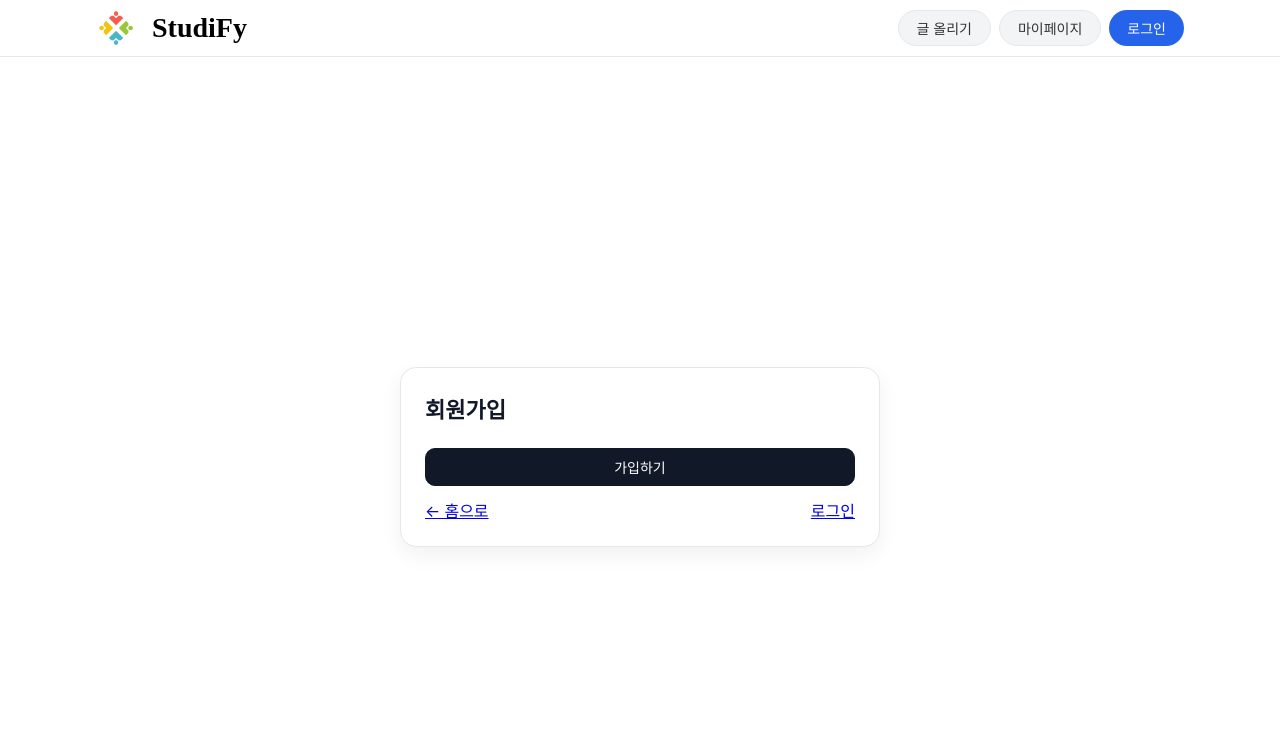
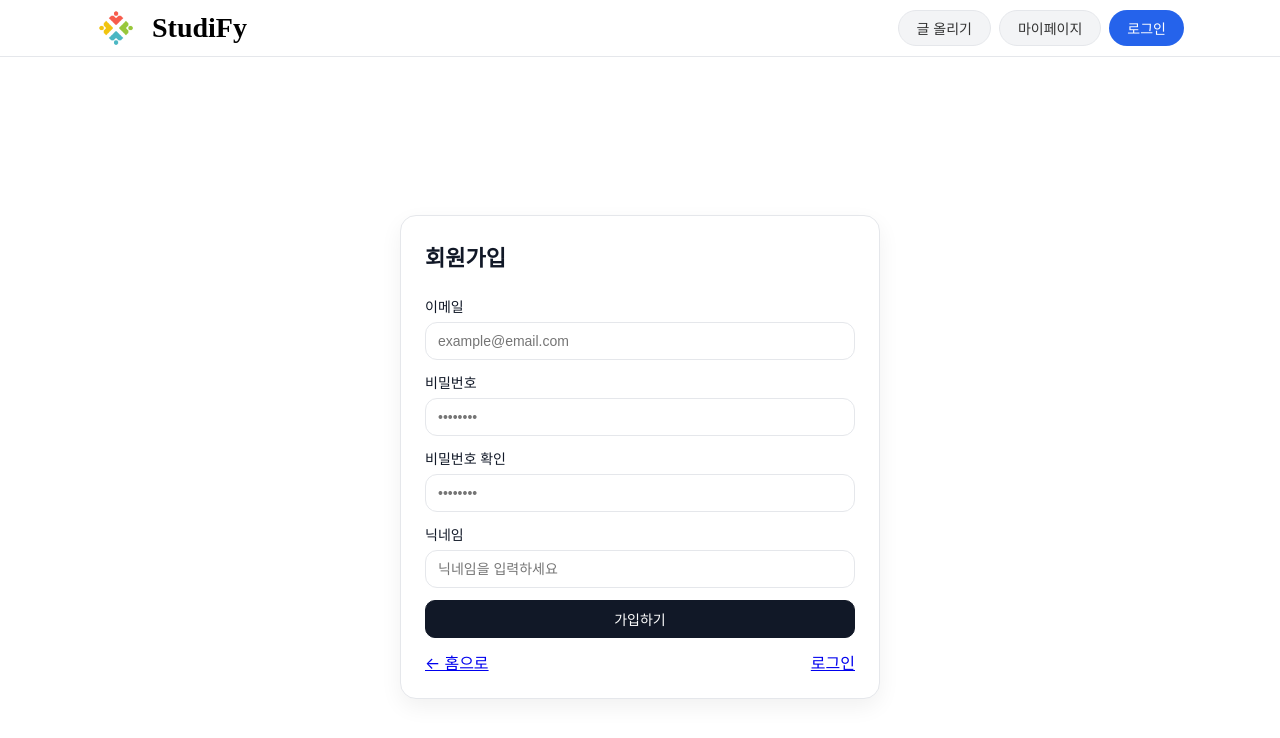
Before and after one commit to minsunmanju/msaprac, a React (Create React App) app in the folder studify-fe-main/: page /signup in a window 1280 px wide. Shown: the top 738 px of the page. Built offline with nearby package versions, Linux system fonts and the light colour scheme.

Commit message:
Update SignUp.jsx

```diff
--- a/studify-fe-main/src/pages/SignUp.jsx
+++ b/studify-fe-main/src/pages/SignUp.jsx
@@ -33,11 +33,6 @@ export default function SignUp() {
     e.preventDefault();
     setErr("");
 
-    const errorMsg = validate();
-    if (errorMsg) {
-      setErr(errorMsg);
-      return;
-    }
 
     const payload = {
       email: form.email.trim(),
@@ -47,15 +42,23 @@ export default function SignUp() {
 
     setLoading(true);
     try {
-      // ✅ 올바른 요청 경로
       const res = await api.post("/v1/users/signup", payload);
+
       const created = res?.data;
+      if (created?.id) {
+        localStorage.setItem("userId", String(created.id));
+      }
+      if (created?.email) {
+        localStorage.setItem("userEmail", created.email);
+      }
+      if (created?.nickname) {
+        localStorage.setItem("nickname", created.nickname);
+      }
 
-      if (created?.id) localStorage.setItem("userId", String(created.id));
-      if (created?.email) localStorage.setItem("userEmail", created.email);
-      if (created?.nickname) localStorage.setItem("nickname", created.nickname);
+
 
       alert("회원가입이 완료되었습니다. 로그인 해주세요.");
+
       window.dispatchEvent(new Event("auth-changed"));
       navigate("/signin");
     } catch (error) {
@@ -75,13 +78,63 @@ export default function SignUp() {
       <div className="signup">
         <div className="container signup-card">
           <h1>회원가입</h1>
+
           <form className="signup-form" onSubmit={onSubmit} noValidate>
-            {/* form inputs... */}
+            <label>
+              이메일
+              <input
+                name="email"
+                type="email"
+                placeholder="example@email.com"
+                value={form.email}
+                onChange={onChange}
+                autoComplete="email"
+              />
+            </label>
+
+            <label>
+              비밀번호
+              <input
+                name="password"
+                type="password"
+                placeholder="••••••••"
+                value={form.password}
+                onChange={onChange}
+                autoComplete="new-password"
+              />
+            </label>
+
+            <label>
+              비밀번호 확인
+              <input
+                name="confirmPassword"
+                type="password"
+                placeholder="••••••••"
+                value={form.confirmPassword}
+                onChange={onChange}
+                autoComplete="new-password"
+              />
+            </label>
+
+            <label>
+              닉네임
+              <input
+                name="nickname"
+                type="text"
+                placeholder="닉네임을 입력하세요"
+                value={form.nickname}
+                onChange={onChange}
+                autoComplete="nickname"
+              />
+            </label>
+
             {err && <div className="error" role="alert">{err}</div>}
+
             <Button variant="primary" type="submit" disabled={loading}>
               {loading ? "가입 중..." : "가입하기"}
             </Button>
           </form>
+
           <div className="signup-extra">
             <Link to="/">← 홈으로</Link>
             <Link to="/login">로그인</Link>
```
